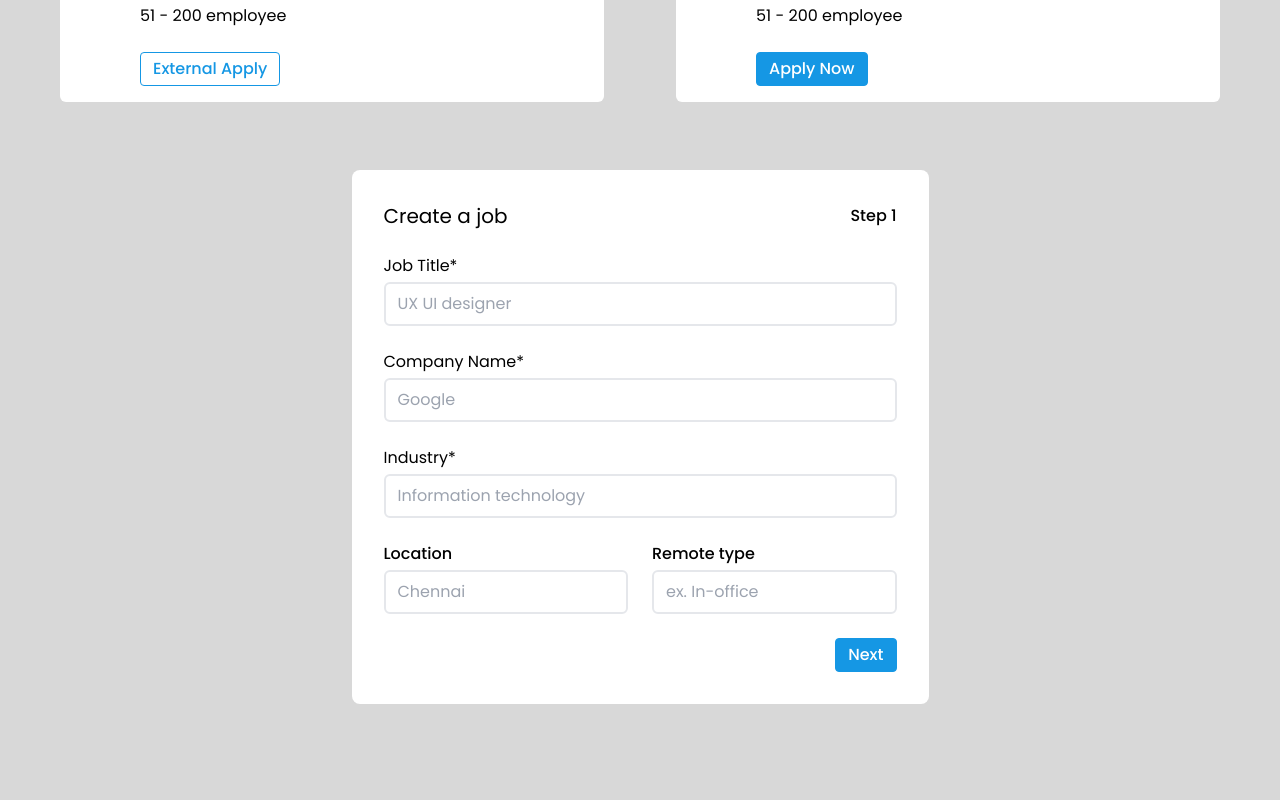
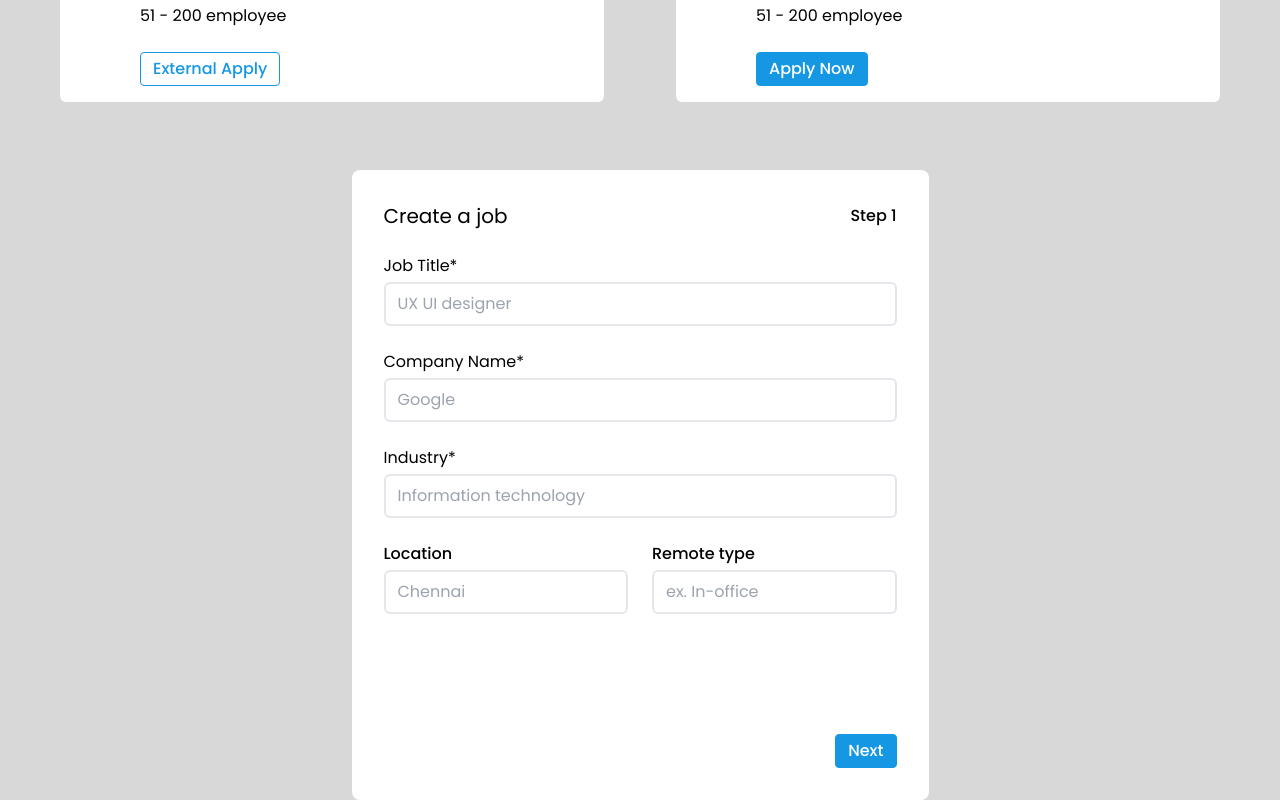
Before and after one commit to Samarth-001/GreatVibes-Task, a React (Create React App) app: page / in a window 1280 px wide. Shown: the part 598-1398 px from the top of the page. Before the commit the page ends 1302 px from the top, so only its background shows below. Built offline with nearby package versions, Linux system fonts and the light colour scheme.

Commit message:
CSS Tweaks

```diff
--- a/src/components/form.js
+++ b/src/components/form.js
@@ -39,8 +39,8 @@
       </section>
 
       {/* Submit Button */}
-      <div className="flex flex-row-reverse">
-        <div
+      <div className="flex flex-row-reverse mt-12">
+        <div className="mt-12"
           onClick={() => {
             if (section !== 1) {
               setSection((currPage) => currPage + 1);
```
